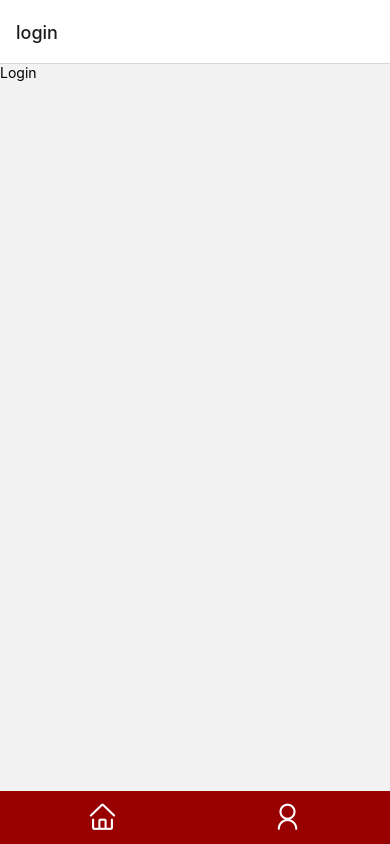
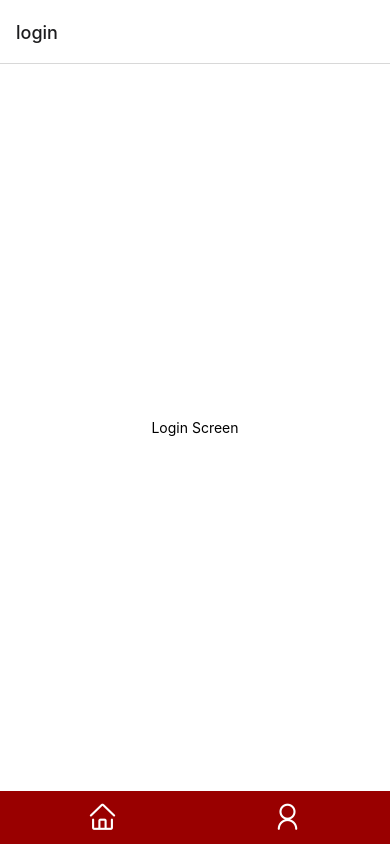
Before and after one commit to shahzaibansari123/Shezi-ReactNativeApp-ToDoList-DailyGoals, a React Native app in the folder todoapp/: screen /login in a window 390 px wide. Built offline with nearby package versions, Linux system fonts and the light colour scheme.

Commit message:
work complete

```diff
--- a/todoapp/screens/Login.jsx
+++ b/todoapp/screens/Login.jsx
@@ -3,8 +3,13 @@ import React from 'react'
 
 const Login = () => {
   return (
-    <View>
-      <Text>Login</Text>
+    <View style={{
+      flex: 1,
+      backgroundColor: "#fff",
+      alignItems: "center",
+      justifyContent: "center",
+    }}>
+      <Text>Login Screen</Text>
     </View>
   )
 }
```
